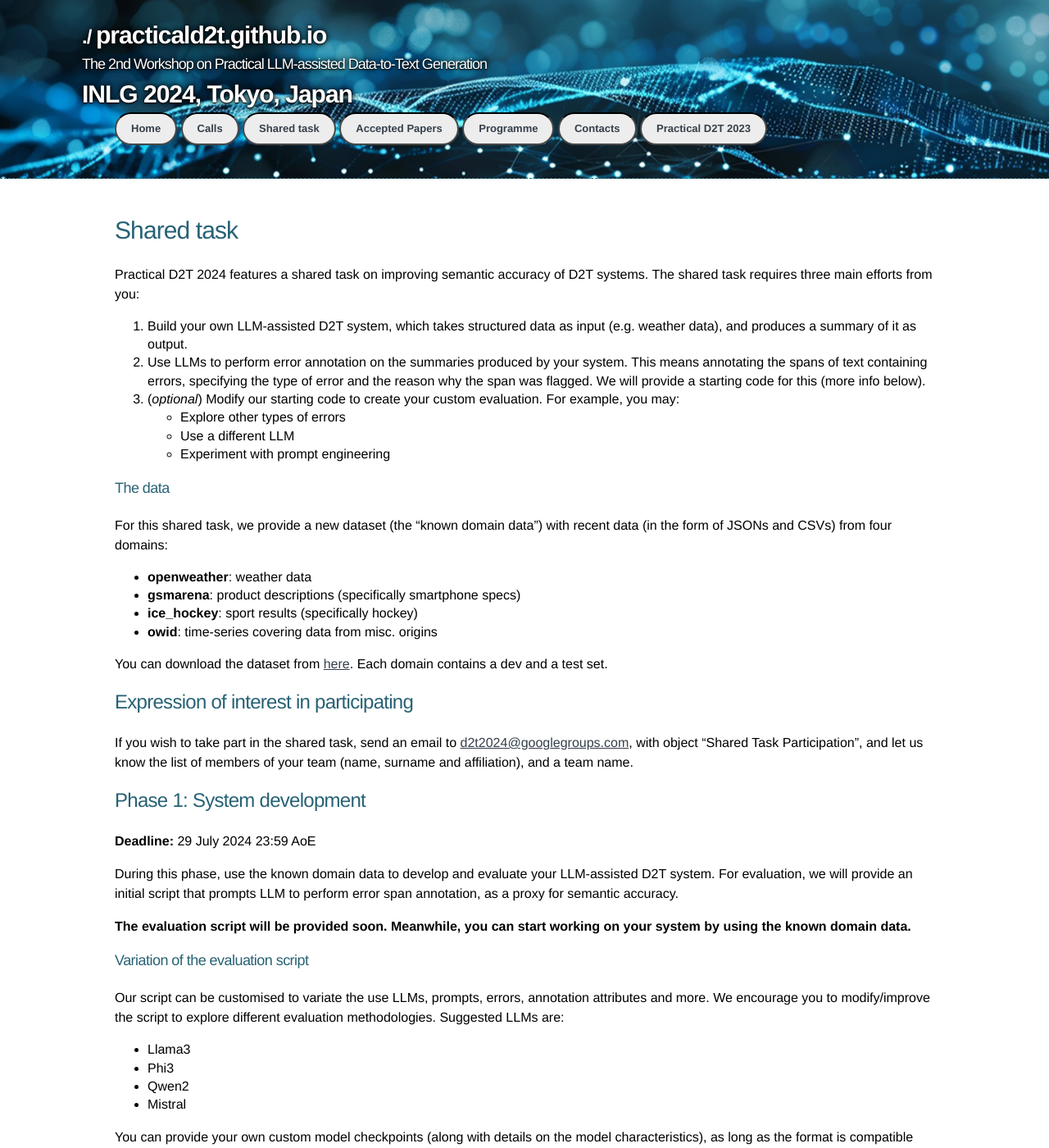
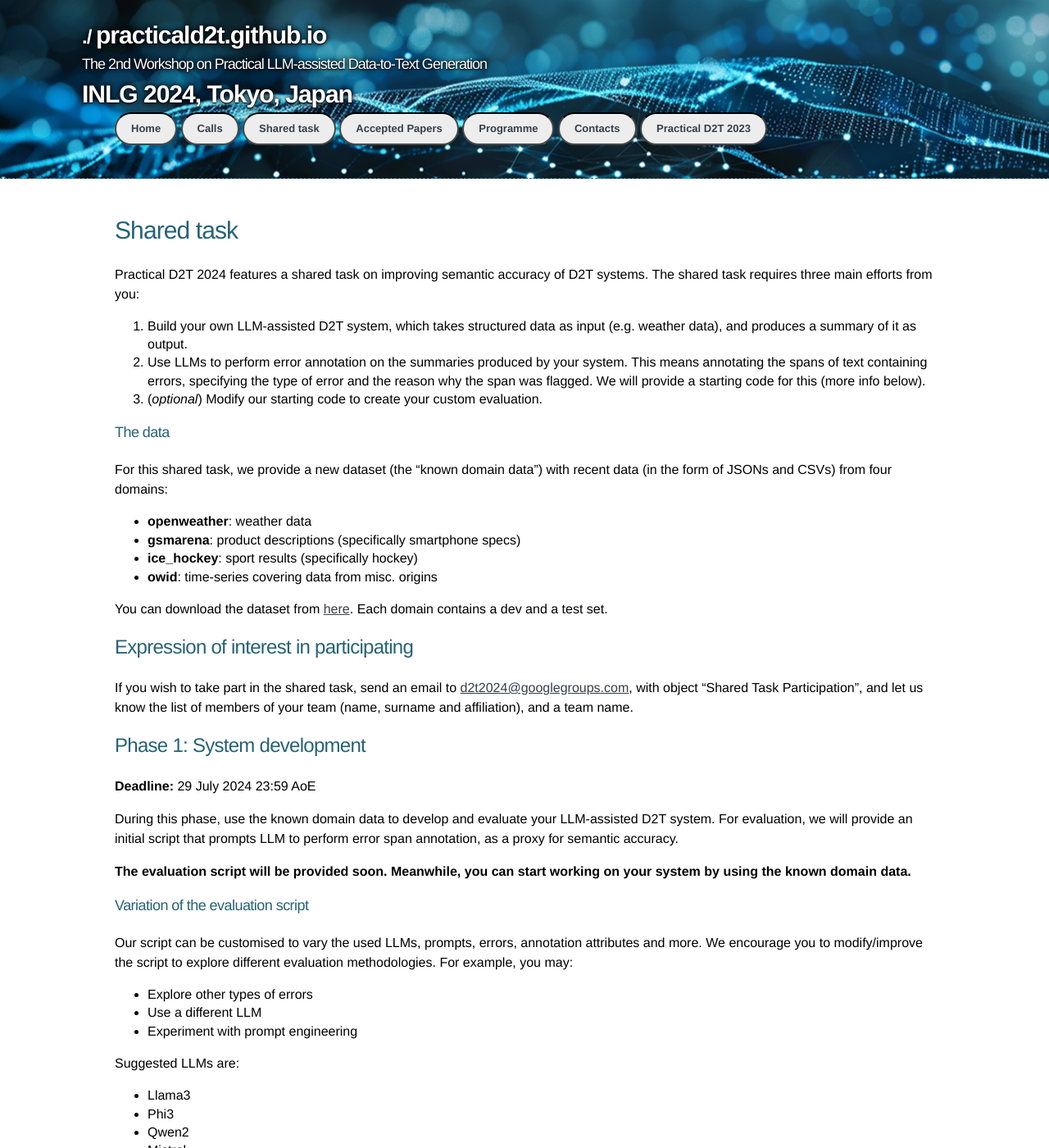
Before and after one commit to practicald2t/practicald2t.github.io, a Jekyll site: the page built from pages/shared_task.md, in a window 1280 px wide and 1400 px high. Shown: the whole window at 82% size. Built offline with Jekyll 4.4.1, drawn with Linux system fonts in a browser that asks for light colours; part of the change alters nothing that is shown; some of the changed text lies outside the part shown.

Commit message:
Update shared_task.md

```diff
--- a/pages/shared_task.md
+++ b/pages/shared_task.md
@@ -16,10 +16,7 @@ Practical D2T 2024 features a shared task on improving semantic accuracy of D2T
 
 1. Build your own LLM-assisted D2T system, which takes structured data as input (e.g. weather data), and produces a summary of it as output.
 2. Use LLMs to perform error annotation on the summaries produced by your system. This means annotating the spans of text containing errors, specifying the type of error and the reason why the span was flagged. We will provide a starting code for this (more info below).
-3. (*optional*) Modify our starting code to create your custom evaluation. For example, you may:
-   - Explore other types of errors
-   - Use a different LLM
-   - Experiment with prompt engineering
+3. (*optional*) Modify our starting code to create your custom evaluation.
 
 ### The data
 For this shared task, we provide a new dataset (the "known domain data") with recent data (in the form of JSONs and CSVs) from four domains:
@@ -42,7 +39,11 @@ During this phase, use the known domain data to develop and evaluate your LLM-as
 **The evaluation script will be provided soon. Meanwhile, you can start working on your system by using the known domain data.**
 
 ### Variation of the evaluation script
-Our script can be customised to variate the use LLMs, prompts, errors, annotation attributes and more. We encourage you to modify/improve the script to explore different evaluation methodologies.
+Our script can be customised to vary the used LLMs, prompts, errors, annotation attributes and more. We encourage you to modify/improve the script to explore different evaluation methodologies. For example, you may:
+- Explore other types of errors
+- Use a different LLM
+- Experiment with prompt engineering
+
 Suggested LLMs are:
 - Llama3
 - Phi3
@@ -73,7 +74,7 @@ For your participation to be valid, you will need to submit your
   3. Eventual custom evaluation results, along with the modified script and every element (i.e. model checkpoint) necessary to run it
   4. System description (up to 4 page)
 
-Your system description must follow the submission template and guidelines issued by INLG 2024.
+Submissions must be sent to [d2t2024@googlegroups.com](mailto:d2t2024@googlegroups.com), with object "$TEAM submission known" and "$TEAM submission surprise" for the known domain and surprise domain respectively. $TEAM is your chosen team name. System description must follow the submission template and guidelines issued by INLG 2024.
 
 # FAQ for the shared task
 <a name="faq"></a>
```
